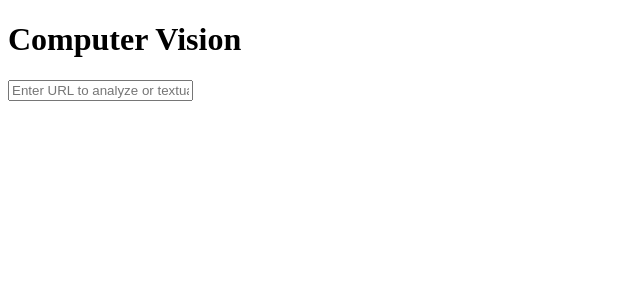
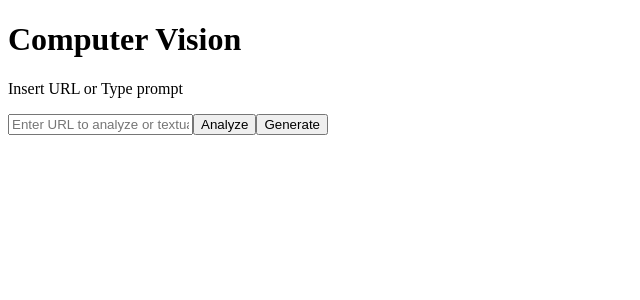
Before and after one commit to renzo01/analyze-and-generate-images-with-Azure-AI, a React (Create React App) app: page / in a window 1280 px wide. Shown: the top 300 px of the page, without its empty margins (0-640 px from the left). Built offline with nearby package versions, Linux system fonts and the light colour scheme; the HTML template or start-up script is replaced by a standard one.

Commit message:
complete html struture

```diff
--- a/src/App.js
+++ b/src/App.js
@@ -3,7 +3,10 @@ import React from 'react';
 function App() {
   return <div>
     <h1>Computer Vision</h1>
+    <p>Insert URL or Type prompt</p>
     <input placeholder='Enter URL to analyze or textual prompt to generate image'></input>
+    <button>Analyze</button>
+    <button>Generate</button>
   </div>;
 }
 
```
